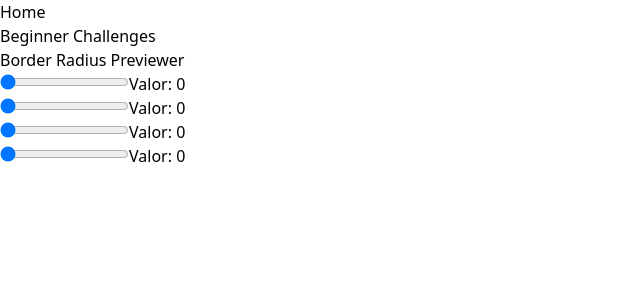
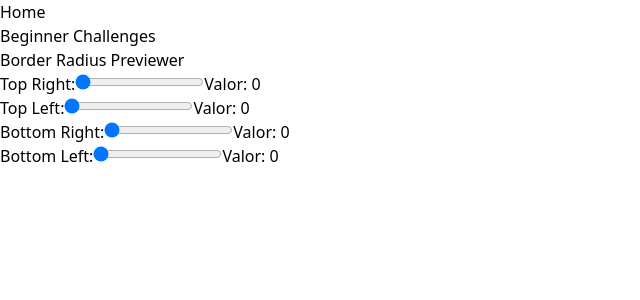
Before and after one commit to guidani/challenges, a Next.js app: page /beginner/borderRadiusPreviewer in a window 1280 px wide. Shown: the top 300 px of the page, without its empty margins (0-640 px from the left). Built offline with nearby package versions, Linux system fonts and the light colour scheme.

Commit message:
update function

```diff
--- a/src/app/(levels)/beginner/borderRadiusPreviewer/page.tsx
+++ b/src/app/(levels)/beginner/borderRadiusPreviewer/page.tsx
@@ -4,10 +4,10 @@ import { useReducer } from "react";
 const rangeReducer = (state: Array<number>, action: { type: string, index: number, value: number }) => {
   switch (action.type) {
     case 'SET_VALUE':
-      // Retorna um novo estado com o valor atualizado no índice específico
-      return state.map((value: number, index: number) =>
-        index === action.index ? action.value : value
-      );
+      return {
+        ...state,
+        [action.key]: action.value,
+      };
     default:
       return state;
   }
@@ -15,27 +15,67 @@ const rangeReducer = (state: Array<number>, action: { type: string, index: numbe
 
 export default function Page() {
 
-  const [rangeValues, dispatch] = useReducer(rangeReducer, [0, 0, 0, 0]);
+  // const [rangeValues, dispatch] = useReducer(rangeReducer, [0, 0, 0, 0]);
+  // Inicializa o reducer com um objeto contendo 4 valores
+  const [rangeValues, dispatch] = useReducer(rangeReducer, {
+    top_right: 0,
+    top_left: 0,
+    bottom_right: 0,
+    bottom_left: 0,
+  });
 
-  const handleInputChange = (index: number, value: number) => {
-    dispatch({ type: 'SET_VALUE', index, value });
+  const handleInputChange = (key, value) => {
+    dispatch({ type: 'SET_VALUE', key, value });
   };
   return (
     <main className="flex flex-col items-center bg-slate-700 text-white">
       <h1 className="text-4xl font-bold p-4">Border Radius Previewer</h1>
       <div>
-        {rangeValues.map((value: number, index: number) => (
-          <div key={index}>
+        <label>Top Right:</label>
         <input
           type="range"
           min="0"
           max="100"
-              value={value}
-              onChange={(e) => handleInputChange(index, Number(e.target.value))}
+          value={rangeValues.top_right}
+          onChange={(e) => handleInputChange('top_right', Number(e.target.value))}
         />
-            <span>Valor: {value}</span>
+        <span>Valor: {rangeValues.top_right}</span>
       </div>
-        ))}
+
+      <div>
+        <label>Top Left:</label>
+        <input
+          type="range"
+          min="0"
+          max="100"
+          value={rangeValues.top_left}
+          onChange={(e) => handleInputChange('top_left', Number(e.target.value))}
+        />
+        <span>Valor: {rangeValues.top_left}</span>
+      </div>
+
+      <div>
+        <label>Bottom Right:</label>
+        <input
+          type="range"
+          min="0"
+          max="100"
+          value={rangeValues.bottom_right}
+          onChange={(e) => handleInputChange('bottom_right', Number(e.target.value))}
+        />
+        <span>Valor: {rangeValues.bottom_right}</span>
+      </div>
+
+      <div>
+        <label>Bottom Left:</label>
+        <input
+          type="range"
+          min="0"
+          max="100"
+          value={rangeValues.bottom_left}
+          onChange={(e) => handleInputChange('bottom_left', Number(e.target.value))}
+        />
+        <span>Valor: {rangeValues.bottom_left}</span>
       </div>
 
       <div className="square w-64 h-64 border-white border-2">
```
Lines whose indentation alone changed are shown as unchanged.
